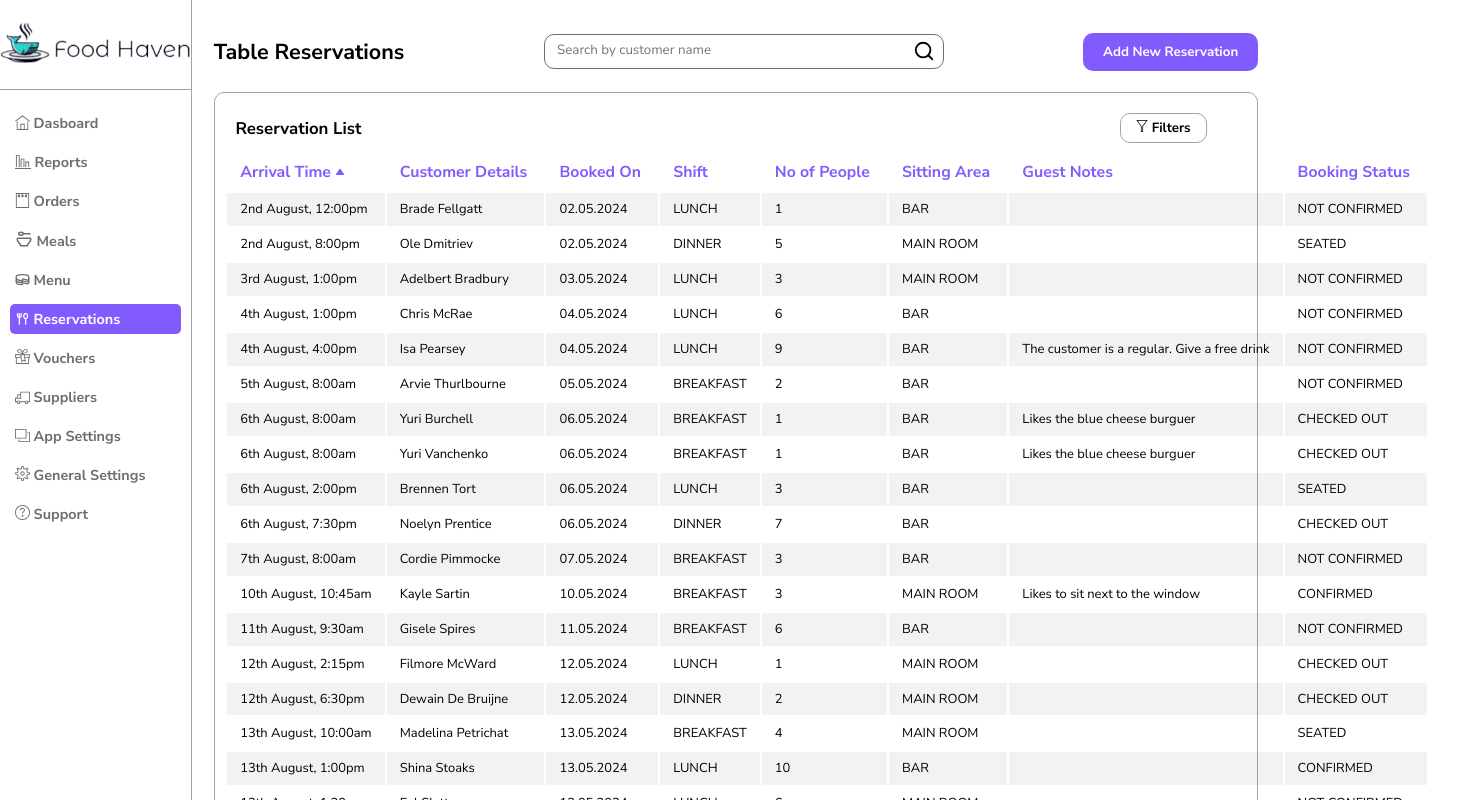
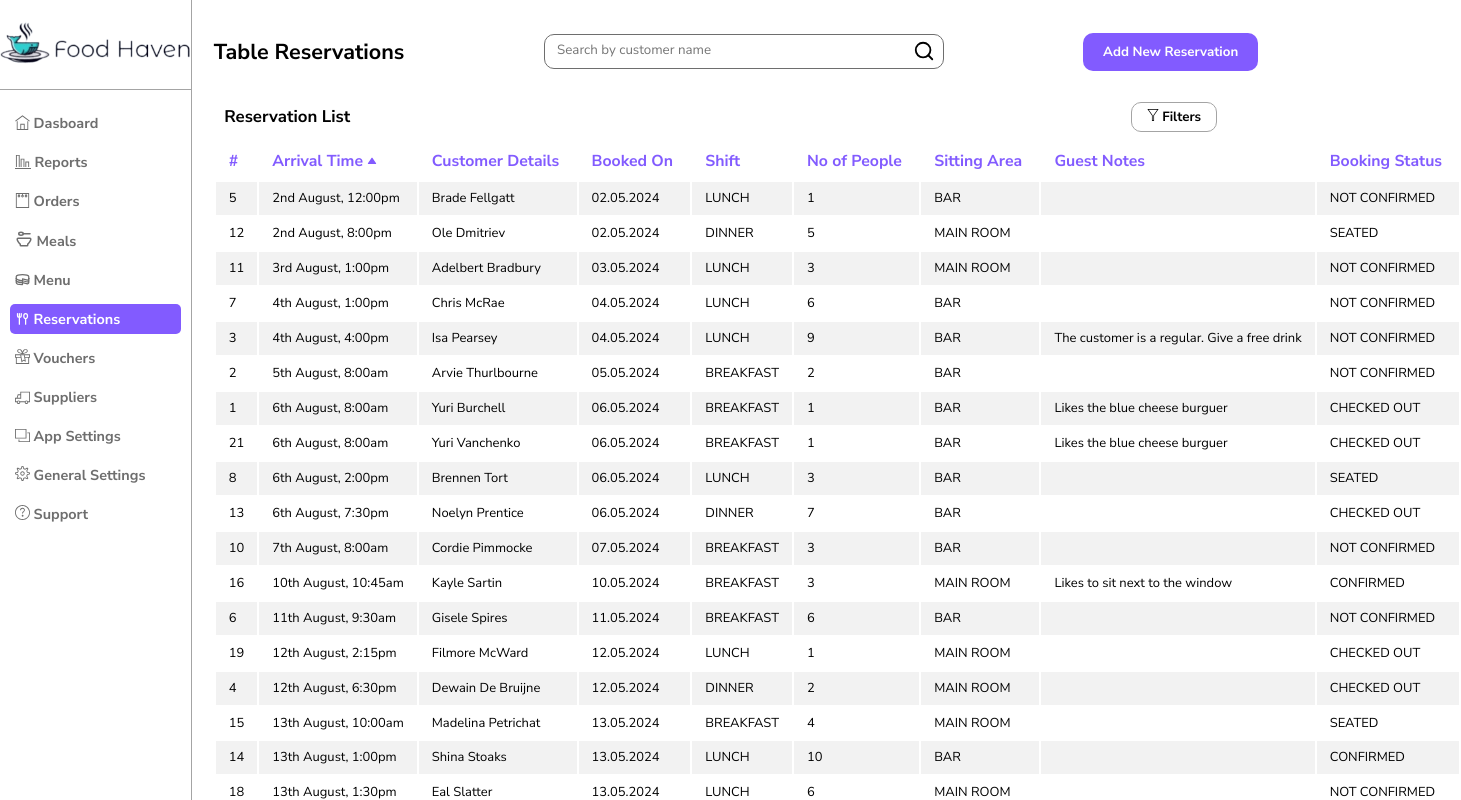
Before and after one commit to MandelaMan/resturant_bookings, a React (Vite) app: page / in a window 1280 px wide. Shown: the top 800 px of the page, 1461 px wide, since content can reach past the window. Built offline with nearby package versions, Linux system fonts and the light colour scheme.

Commit message:
removed border and added id to table header

```diff
--- a/src/components/Content.jsx
+++ b/src/components/Content.jsx
@@ -14,6 +14,11 @@ const Content = () => {
 
   // Intialization of header elements to be used when sorting and data display
   const th_columns = [
+    {
+      id: 0,
+      key: "id",
+      label: "#",
+    },
     {
       id: 1,
       key: "start",
@@ -278,7 +283,7 @@ const Content = () => {
                 <tbody>
                   {sortedData(bookings).map((r,i) =>
                     <tr key={i}>
-                      {/* <td>{r.id}</td> */}
+                      <td>{r.id}</td>
                       <td>{getHumanDate(r.start)}</td>
                       <td>{`${r.customer.firstName} ${r.customer.lastName}`}</td>
                       <td>{r.businessDate}</td>
--- a/src/css/styles.scss
+++ b/src/css/styles.scss
@@ -193,8 +193,6 @@ button:focus {
       width: 100%;
       min-height: 200px;
       border-radius: 10px;
-      border: 1px solid #a4a4a4;
-      padding: 1% 1% 2% 1%;
 
       .loading {
         width: 100%;
```
Also changed, not shown: 1 other file (tests, documents, lock files or other folders).
